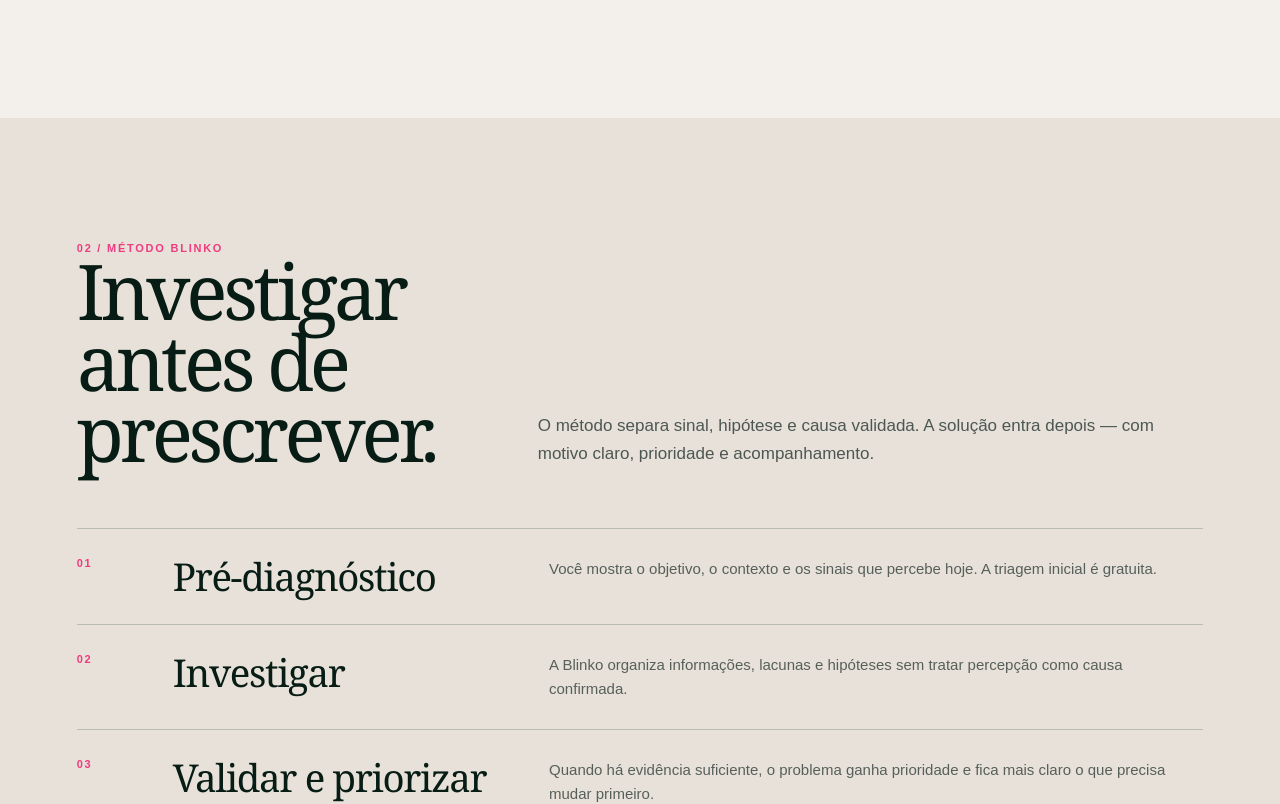
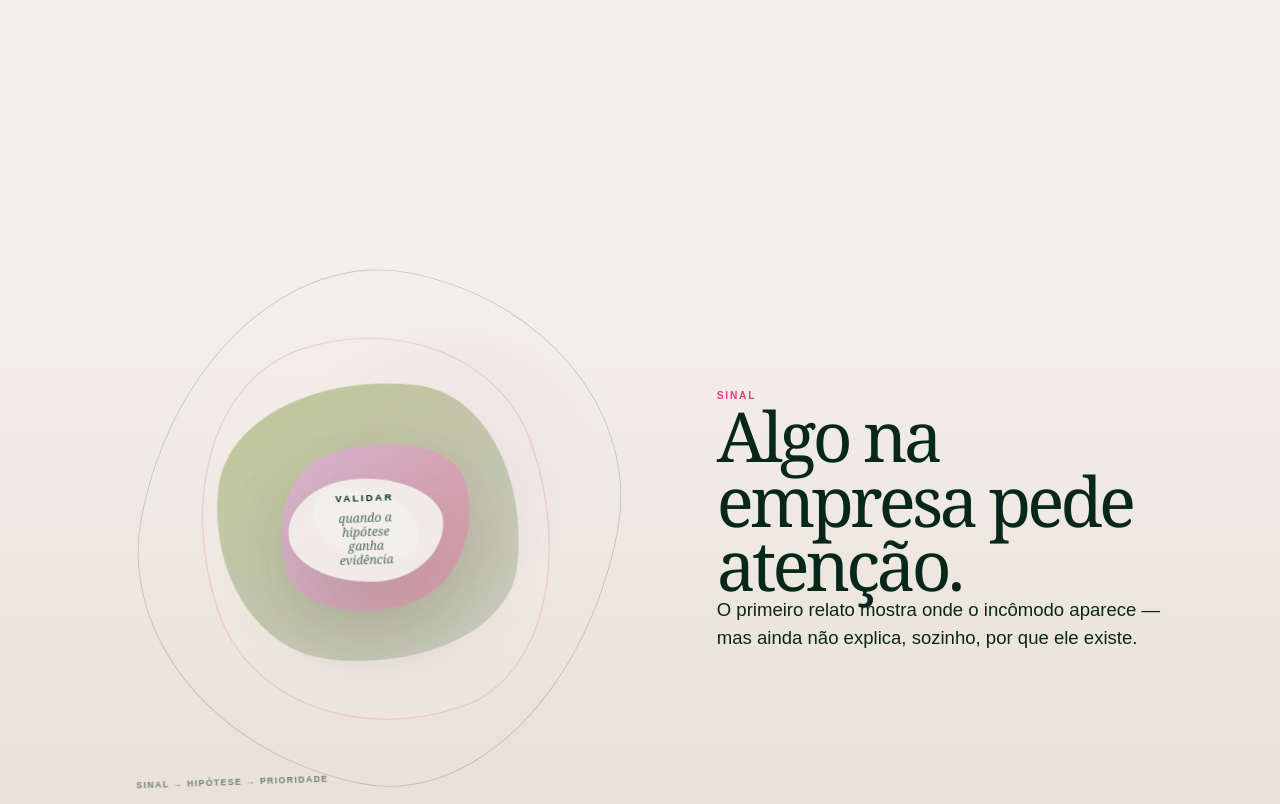
Before and after one commit to leleca7/blinko, a Next.js app: page / in a window 1280 px wide. Shown: the part 1860-2664 px from the top of the page. Built offline with nearby package versions, Linux system fonts and the light colour scheme.

Commit message:
feat(site): reinserir narrativa de scroll na home

```diff
--- a/app/page.tsx
+++ b/app/page.tsx
@@ -1,4 +1,5 @@
 import { BLINKO_LOGO_DARK_DATA_URI } from "../lib/blinko/brand-logo-data";
+import ScrollStory from "../components/ScrollStory";
 import styles from "./home-v2.module.css";
 
 const areas = ["Marca", "Digital", "Financeiro", "Operação", "Atendimento", "Gestão", "Equipe"];
@@ -134,6 +135,8 @@
         </div>
       </section>
 
+      <ScrollStory />
+
       <section className={styles.method} id="metodo">
         <div className={styles.introBlock}>
           <div><span className={styles.sectionLabel}>02 / MÉTODO BLINKO</span><h2>Investigar antes de prescrever.</h2></div>
```
